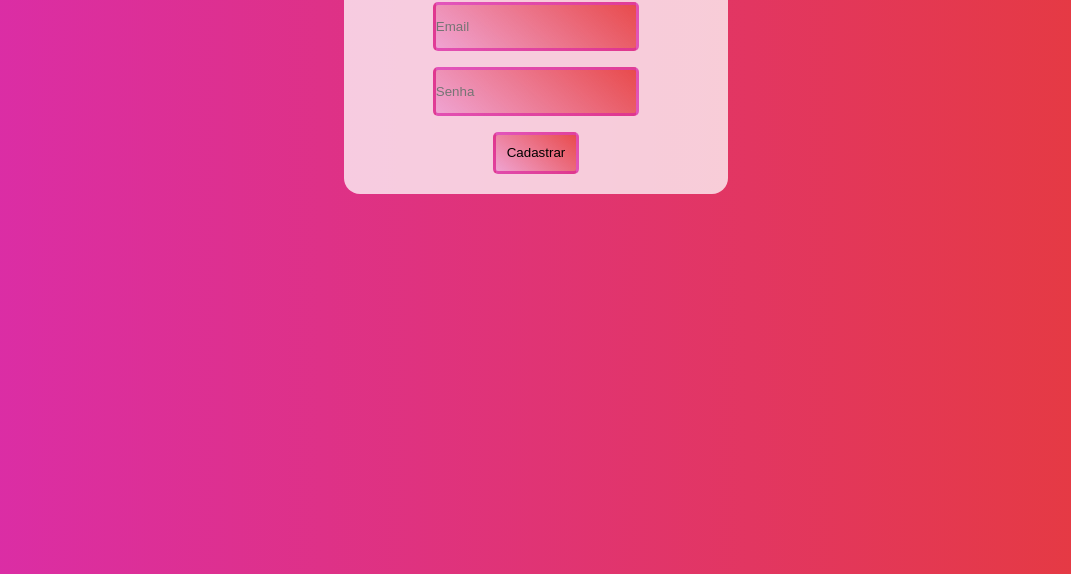
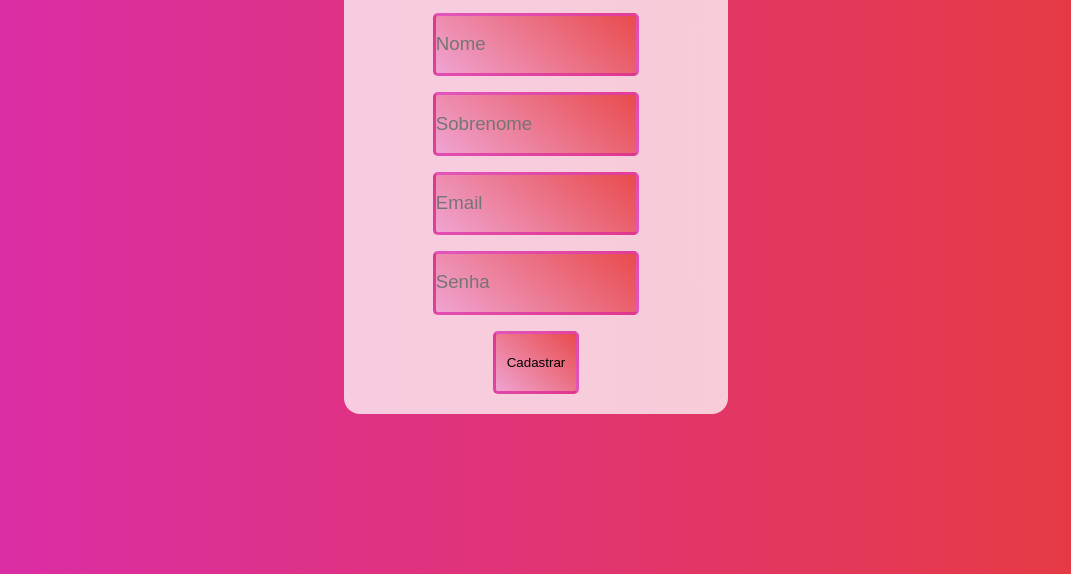
Before and after one commit to Vitor-aquino12/ESTUDOS, a plain HTML site: page Testes/Teste de style/index.html in a window 1280 px wide. Shown: the part 226-800 px from the top of the page, without its empty margins (104-1175 px from the left). Drawn offline with Linux system fonts and the light colour scheme.

Commit message:
style: estilizada style Tform.cad

```diff
--- a/Testes/Teste de style/style.css
+++ b/Testes/Teste de style/style.css
@@ -6,14 +6,20 @@
 body{
     background: linear-gradient(90deg, #da2cae, #e63b3b);
 }
+#cadastro {
+    display: flex;
+    justify-content: center;   /* centraliza horizontalmente */
+    align-items: center;
+    height: 100vh;
+}
 #cadastro div{
     display: flex;
     background: rgba(255, 255, 255, 0.75);
-    margin: 1.25rem auto;
+    margin: auto;
     flex-direction: column;
     align-items: center;
     width: 30%;
-    height: 50vh;
+    height: 60vh;
     border-radius: 16px;
 
 }
@@ -31,12 +37,28 @@ h1{
     border: #da2cafa6 solid;
     background: linear-gradient(40deg, #da2caf40, #e63b3be3);
     width: 60%;
-    height: 35vh;
+    height: 20vh;
 }
 #sub{
     background: linear-gradient(40deg, #da2caf40, #e63b3be3);
     width: 25%;
-    height: 30vh;
+    height: 20vh;
     border-radius: 5px;
     border: #da2cafa6 solid;
 }
+#sub:hover{
+    background-color: #ca6e229c;
+    transform: scale(1.1);
+}
+::placeholder{
+    font-size: 1.08em;
+}
+input[type="text"] {
+    font-size: 1.08em;
+}
+input[type="email"] {
+    font-size: 1.08em;
+}
+input[type="password"] {
+    font-size: 1.08em;
+}
```
